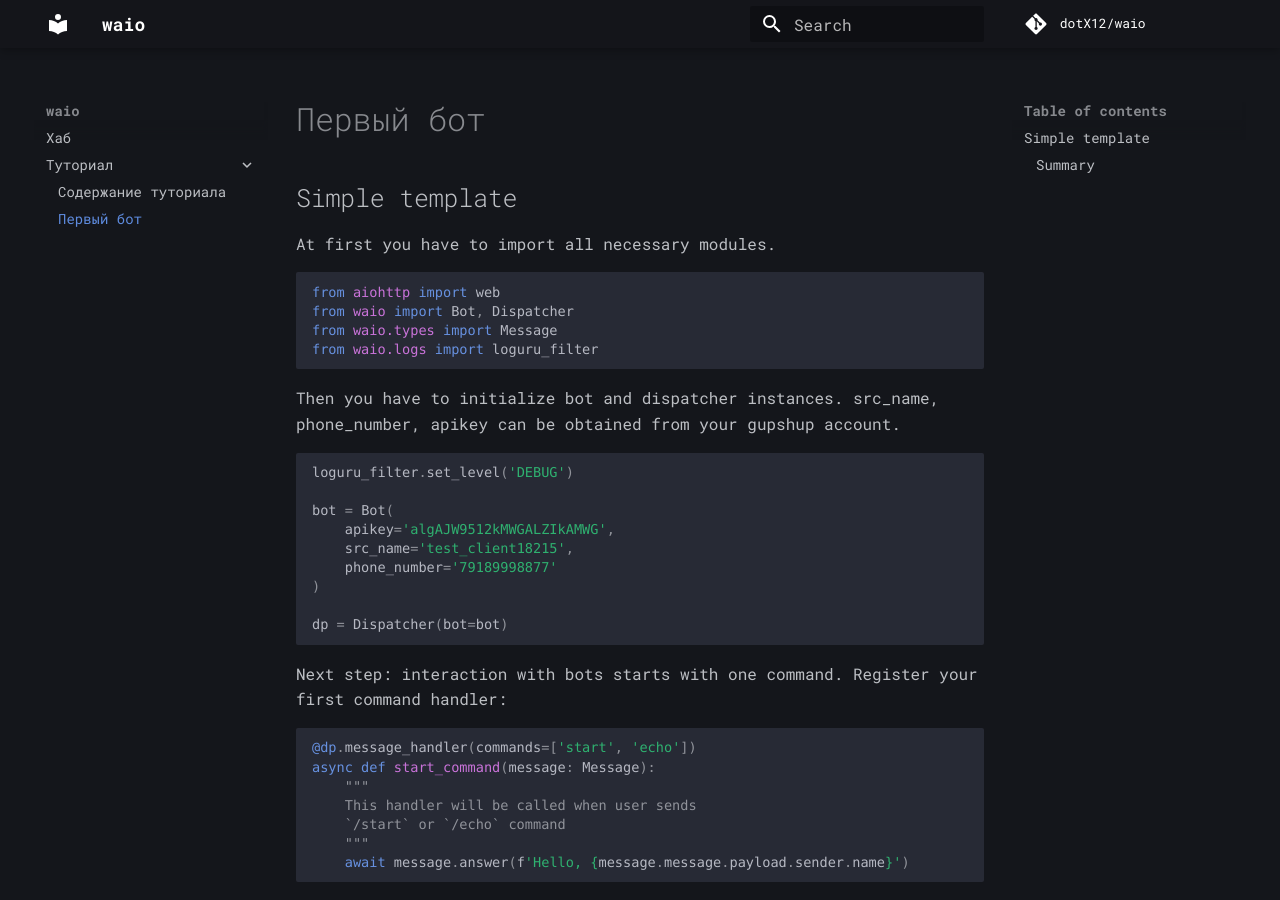
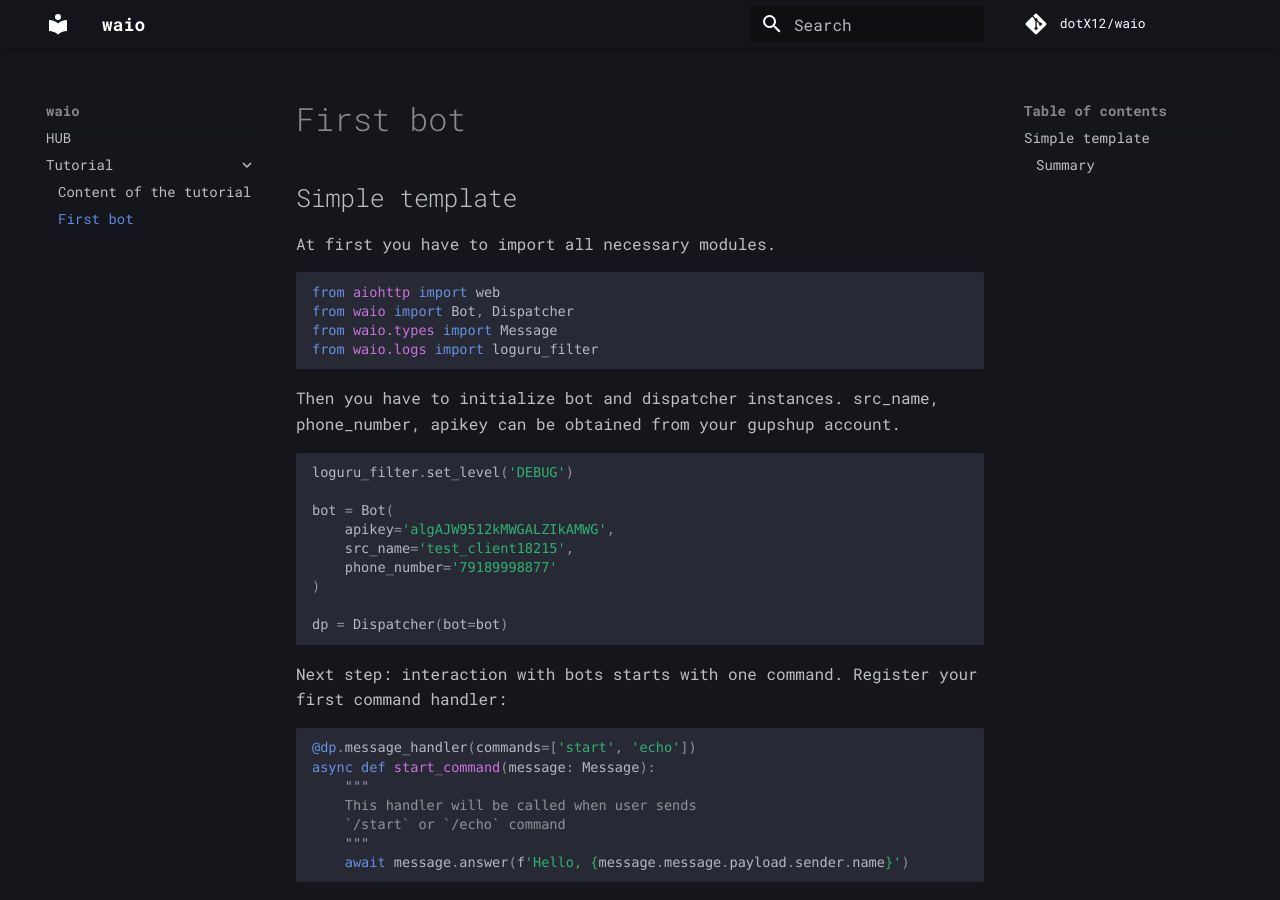
Before and after one commit to dotX12/waio, an MkDocs documentation site: the page built from docs/tutorial/first-bot.md, in a window 1280 px wide and 900 px high. Built offline with MkDocs 1.6.1 and Material for MkDocs 9.7.7, drawn with Linux system fonts in a browser that asks for light colours; some web fonts are replaced; comment, search, counter and statistics services are not loaded.

Commit message:
ru to en

```diff
--- a/mkdocs.yml
+++ b/mkdocs.yml
@@ -14,10 +14,10 @@ extra:
       name: Support
 
 nav:
-  - Хаб: index.md
-  - Туториал:
-      - Содержание туториала: tutorial/index.md
-      - Первый бот: tutorial/first-bot.md
+  - HUB: index.md
+  - Tutorial:
+      - Content of the tutorial: tutorial/index.md
+      - First bot: tutorial/first-bot.md
 
 theme:
   name: material
```
